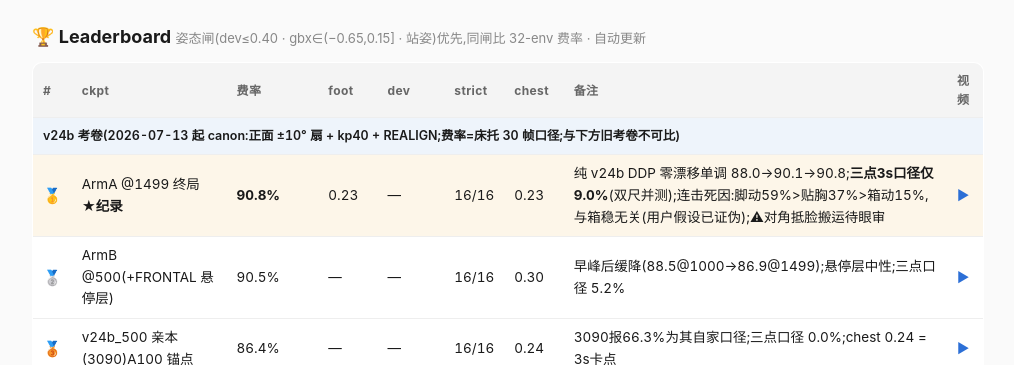
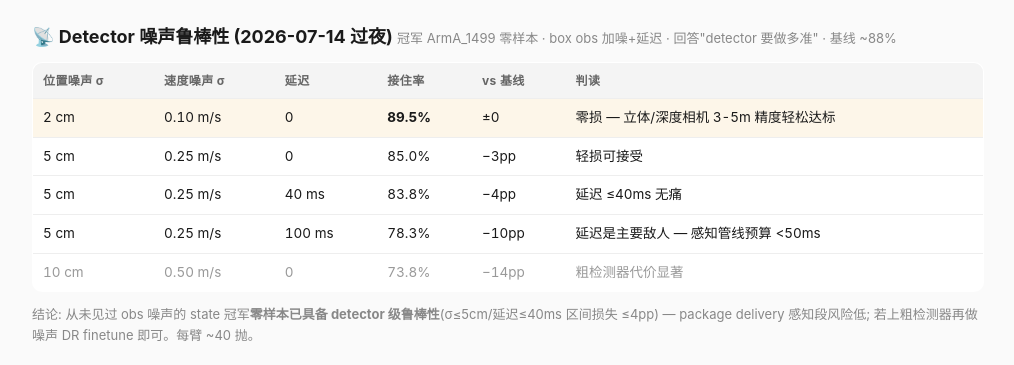
Before and after one commit to ToberJ/dashboard, a plain HTML site: page projects/box-catch.html in a window 1280 px wide. Shown: the part 1070-1435 px from the top of the page, without its empty margins (132-1146 px from the left). Drawn offline with Linux system fonts and the light colour scheme.

Commit message:
box-catch: detector-noise robustness table (champion zero-shot, sigma<=5cm/40ms = <=4pp loss)

```diff
--- a/projects/box-catch.html
+++ b/projects/box-catch.html
@@ -41,6 +41,17 @@ a.card:hover{border-color:var(--ac);box-shadow:0 3px 14px rgba(0,0,0,.07);transf
 <div class="card"><div class="badge rep">LOCK-ARM</div><div class="t">冠军·锁臂·正面</div><video controls preload="metadata" style="width:100%;border-radius:6px;margin-top:6px"><source src="media/carrywalk/champ_front.mp4" type="video/mp4"></video></div>
 <div class="card"><div class="badge rep">CONTRAST</div><div class="t">v25b_500 贴胸刀·侧面</div><video controls preload="metadata" style="width:100%;border-radius:6px;margin-top:6px"><source src="media/carrywalk/v25b_side.mp4" type="video/mp4"></video></div>
 </div>
+
+<h2 style="font-size:18px;margin:6px 0 10px">📡 Detector 噪声鲁棒性 (2026-07-14 过夜) <span style="font-weight:400;font-size:13px;color:#888">冠军 ArmA_1499 零样本 · box obs 加噪+延迟 · 回答"detector 要做多准" · 基线 ~88%</span></h2>
+<div class="lbwrap"><table class="lb">
+<tr><th>位置噪声 σ</th><th>速度噪声 σ</th><th>延迟</th><th>接住率</th><th>vs 基线</th><th>判读</th></tr>
+<tr class="gold"><td>2 cm</td><td>0.10 m/s</td><td>0</td><td><b>89.5%</b></td><td>±0</td><td>零损 — 立体/深度相机 3-5m 精度轻松达标</td></tr>
+<tr><td>5 cm</td><td>0.25 m/s</td><td>0</td><td>85.0%</td><td>−3pp</td><td>轻损可接受</td></tr>
+<tr><td>5 cm</td><td>0.25 m/s</td><td>40 ms</td><td>83.8%</td><td>−4pp</td><td>延迟 ≤40ms 无痛</td></tr>
+<tr><td>5 cm</td><td>0.25 m/s</td><td>100 ms</td><td>78.3%</td><td>−10pp</td><td>延迟是主要敌人 — 感知管线预算 &lt;50ms</td></tr>
+<tr class="dim"><td>10 cm</td><td>0.50 m/s</td><td>0</td><td>73.8%</td><td>−14pp</td><td>粗检测器代价显著</td></tr>
+</table></div>
+<div style="font-size:13px;color:#888;margin:-14px 0 22px">结论: 从未见过 obs 噪声的 state 冠军<b>零样本已具备 detector 级鲁棒性</b>(σ≤5cm/延迟≤40ms 区间损失 ≤4pp) — package delivery 感知段风险低; 若上粗检测器再做噪声 DR finetune 即可。每臂 ~40 抛。</div>
 
 <h2 style="font-size:18px;margin:6px 0 10px">🏆 Leaderboard <span style="font-weight:400;font-size:13px;color:#888">姿态闸(dev≤0.40 · gbx∈(−0.65,0.15] · 站姿)优先,同闸比 32-env 费率 · 自动更新</span></h2>
 <div class="lbwrap"><table class="lb">
```
